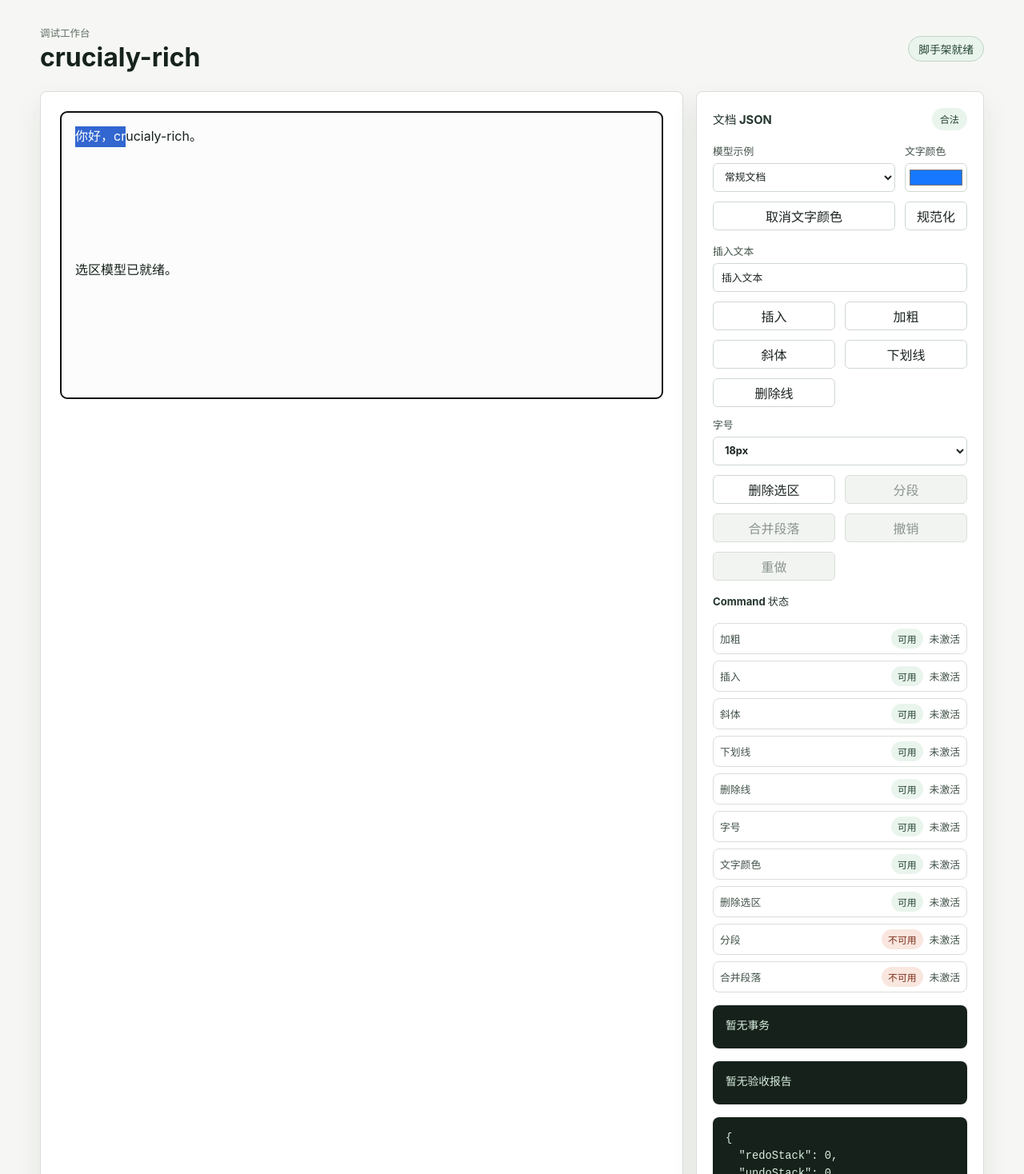
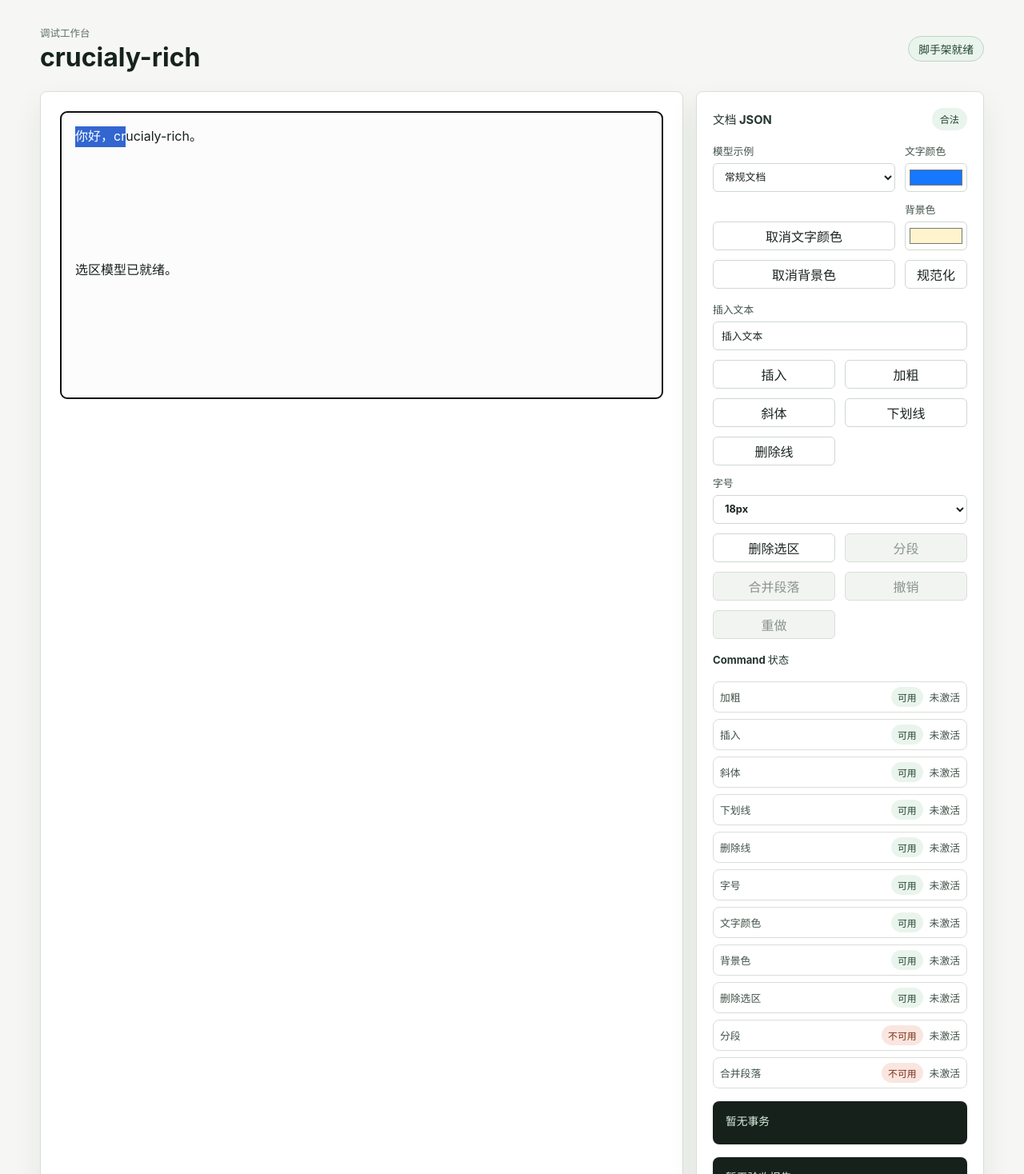
Before and after one commit to QDyanbing/crucialy-rich, a React (Vite) app in the folder apps/demo/: page / in a window 1280 px wide. Shown: the top 1468 px of the page at 80% size. Built offline with nearby package versions, Linux system fonts and the light colour scheme.

Commit message:
feat: add background color demo control

```diff
--- a/apps/demo/src/main.tsx
+++ b/apps/demo/src/main.tsx
@@ -24,6 +24,7 @@ import {
   queryCommandState,
   redoHistory,
   recordHistory,
+  SET_BACKGROUND_COLOR_COMMAND_NAME,
   SET_FONT_SIZE_COMMAND_NAME,
   SET_TEXT_COLOR_COMMAND_NAME,
   SPLIT_BLOCK_COMMAND_NAME,
@@ -181,6 +182,7 @@ const demoCommandDescriptors: DemoCommandDescriptor[] = [
   { label: "删除线", name: STRIKE_COMMAND_NAME },
   { label: "字号", name: SET_FONT_SIZE_COMMAND_NAME },
   { label: "文字颜色", name: SET_TEXT_COLOR_COMMAND_NAME },
+  { label: "背景色", name: SET_BACKGROUND_COLOR_COMMAND_NAME },
   { label: "删除选区", name: DELETE_SELECTION_COMMAND_NAME },
   { label: "分段", name: SPLIT_BLOCK_COMMAND_NAME },
   { label: "合并段落", name: MERGE_BLOCK_COMMAND_NAME },
@@ -487,6 +489,7 @@ function DemoApp() {
   const [insertTextValue, setInsertTextValue] = useState("插入文本");
   const [fontSizeValue, setFontSizeValue] = useState("18");
   const [textColorValue, setTextColorValue] = useState("#1677ff");
+  const [backgroundColorValue, setBackgroundColorValue] = useState("#fff4cc");
   const [lastTransaction, setLastTransaction] = useState<Transaction | null>(null);
   const [lastTransactionReport, setLastTransactionReport] =
     useState<TransactionAcceptanceReport | null>(null);
@@ -536,11 +539,16 @@ function DemoApp() {
                   ? {
                       textColor: textColorValue,
                     }
-                  : undefined,
+                  : command.name === SET_BACKGROUND_COLOR_COMMAND_NAME
+                    ? {
+                        backgroundColor: backgroundColorValue,
+                      }
+                    : undefined,
         }),
         label: command.label,
       })),
     [
+      backgroundColorValue,
       fontSizeValue,
       insertTextValue,
       modelSelection,
@@ -718,6 +726,29 @@ function DemoApp() {
     applyTextColor(null);
   }
 
+  function applyBackgroundColor(backgroundColor: string | null) {
+    applyCommandResult(
+      executeCommand(demoCommandRegistry, SET_BACKGROUND_COLOR_COMMAND_NAME, {
+        context: {
+          document: normalizedDocument,
+          selection: modelSelection,
+        },
+        payload: { backgroundColor },
+      }),
+    );
+  }
+
+  function handleBackgroundColorChange(event: ChangeEvent<HTMLInputElement>) {
+    const nextValue = event.target.value;
+
+    setBackgroundColorValue(nextValue);
+    applyBackgroundColor(nextValue);
+  }
+
+  function handleClearBackgroundColor() {
+    applyBackgroundColor(null);
+  }
+
   function handleDeleteText() {
     applyCommandResult(
       executeCommand(demoCommandRegistry, DELETE_SELECTION_COMMAND_NAME, {
@@ -874,6 +905,23 @@ function DemoApp() {
               onClick={handleClearTextColor}
             >
               取消文字颜色
+            </button>
+            <label className="color-control">
+              <span>背景色</span>
+              <input
+                aria-label="背景色"
+                disabled={isCommandDisabled(SET_BACKGROUND_COLOR_COMMAND_NAME)}
+                type="color"
+                value={backgroundColorValue}
+                onChange={handleBackgroundColorChange}
+              />
+            </label>
+            <button
+              type="button"
+              disabled={isCommandDisabled(SET_BACKGROUND_COLOR_COMMAND_NAME)}
+              onClick={handleClearBackgroundColor}
+            >
+              取消背景色
             </button>
             <button type="button" onClick={handleNormalize}>
               规范化
```
